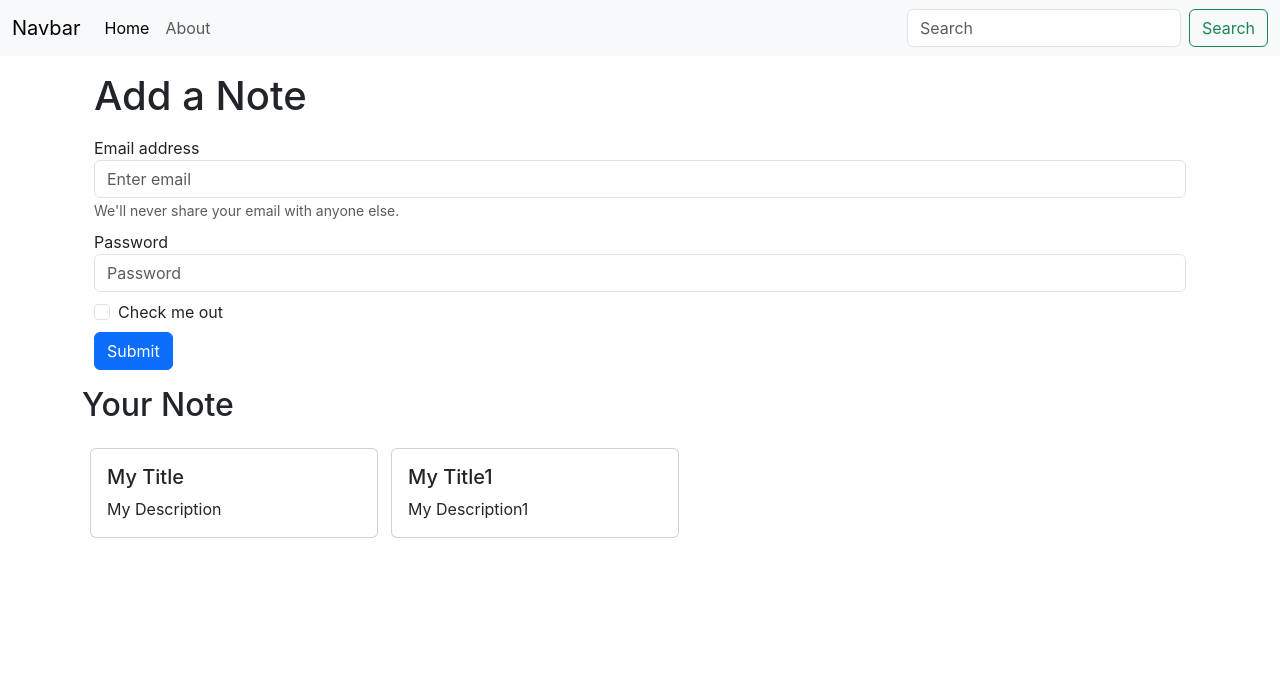
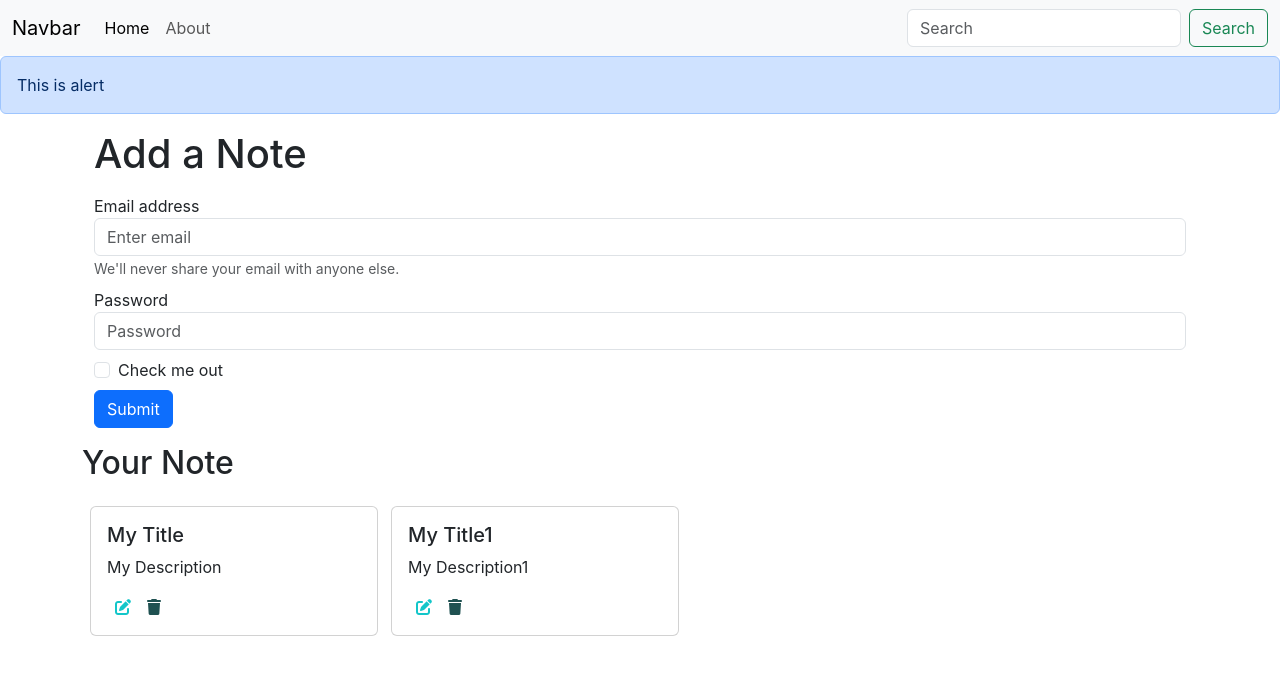
Before and after one commit to Arbaz0674/KeepNote, a React (Create React App) app: page / in a window 1280 px wide. Shown: the top 674 px of the page. Built offline with nearby package versions, Linux system fonts and the light colour scheme; the HTML template or start-up script is replaced by a standard one.

Commit message:
Worked on Alert Component and Introduced Edit and Delete Icon

```diff
--- a/public/index.html
+++ b/public/index.html
@@ -23,6 +23,10 @@
     <noscript>You need to enable JavaScript to run this app.</noscript>
     <div id="root"></div>
     <script
+      src="https://kit.fontawesome.com/14301b0310.js"
+      crossorigin="anonymous"
+    ></script>
+    <script
       src="https://cdn.jsdelivr.net/npm/bootstrap@5.3.0-alpha3/dist/js/bootstrap.bundle.min.js"
       integrity="sha384-ENjdO4Dr2bkBIFxQpeoTz1HIcje39Wm4jDKdf19U8gI4ddQ3GYNS7NTKfAdVQSZe"
       crossorigin="anonymous"
--- a/src/App.js
+++ b/src/App.js
@@ -3,6 +3,7 @@
 import Navbar from "./components/Navbar";
 import Home from "./components/Home";
 import About from "./components/About";
+import Alert from "./components/Alert";
 import NoteState from "./context/notes/NoteState";
 
 function App() {
@@ -11,6 +12,7 @@
       <NoteState>
         <Router>
           <Navbar />
+          <Alert message="This is alert"></Alert>
           <div className="container">
             <Routes>
               <Route exact path="/" element={<Home />}></Route>
--- /dev/null
+++ b/src/components/Alert.js
@@ -0,0 +1,11 @@
+import React from "react";
+
+export default function Alert(props) {
+  return (
+    <div>
+      <div class="alert alert-primary" role="alert">
+        {props.message}
+      </div>
+    </div>
+  );
+}
--- a/src/components/NoteItem.js
+++ b/src/components/NoteItem.js
@@ -8,6 +8,14 @@
         <div className="card-body">
           <h5 className="card-title">{note.title}</h5>
           <p className="card-text">{note.description}</p>
+          <i
+            className="fa-solid fa-pen-to-square mx-2"
+            style={{ color: "#13c6c9" }}
+          ></i>
+          <i
+            className="fa-solid fa-trash mx-2"
+            style={{ color: "#1f5151" }}
+          ></i>
         </div>
       </div>
     </div>
--- a/src/index.css
+++ b/src/index.css
@@ -11,3 +11,7 @@
   font-family: source-code-pro, Menlo, Monaco, Consolas, 'Courier New',
     monospace;
 }
+
+i{
+  cursor:pointer;
+}
```
